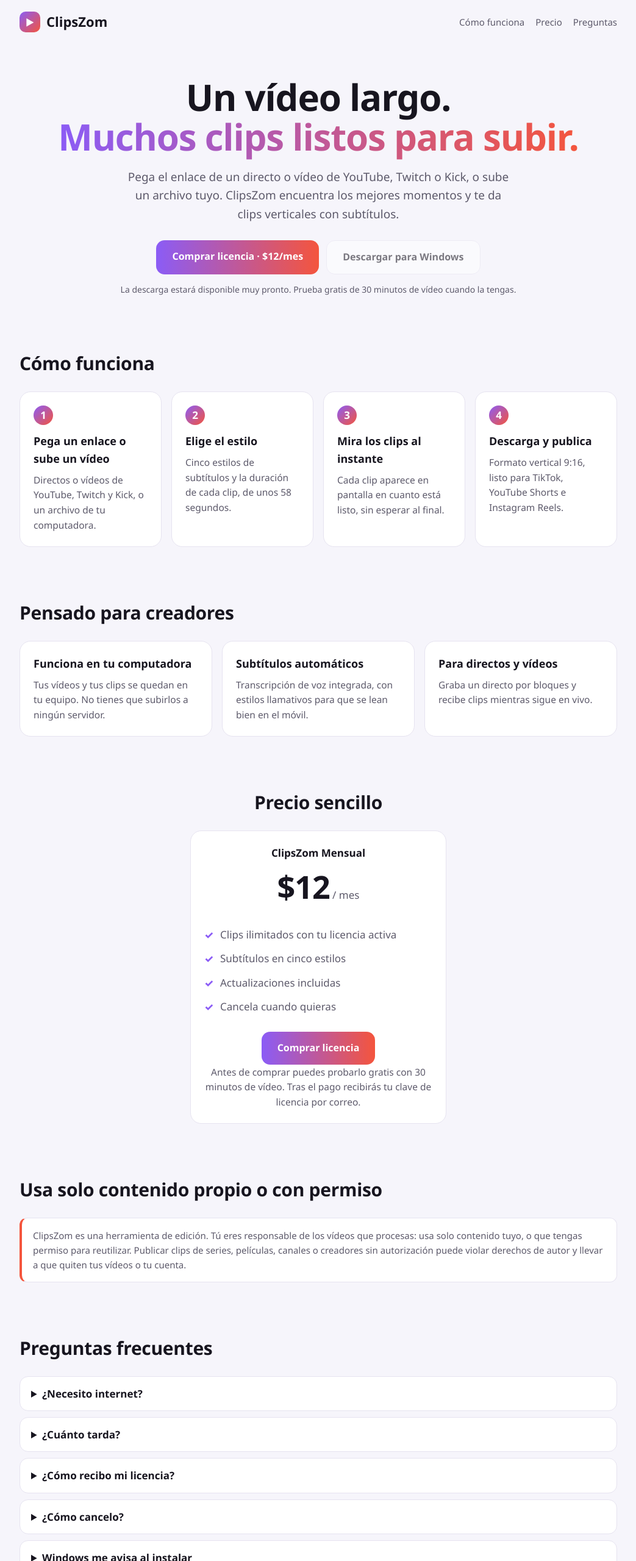
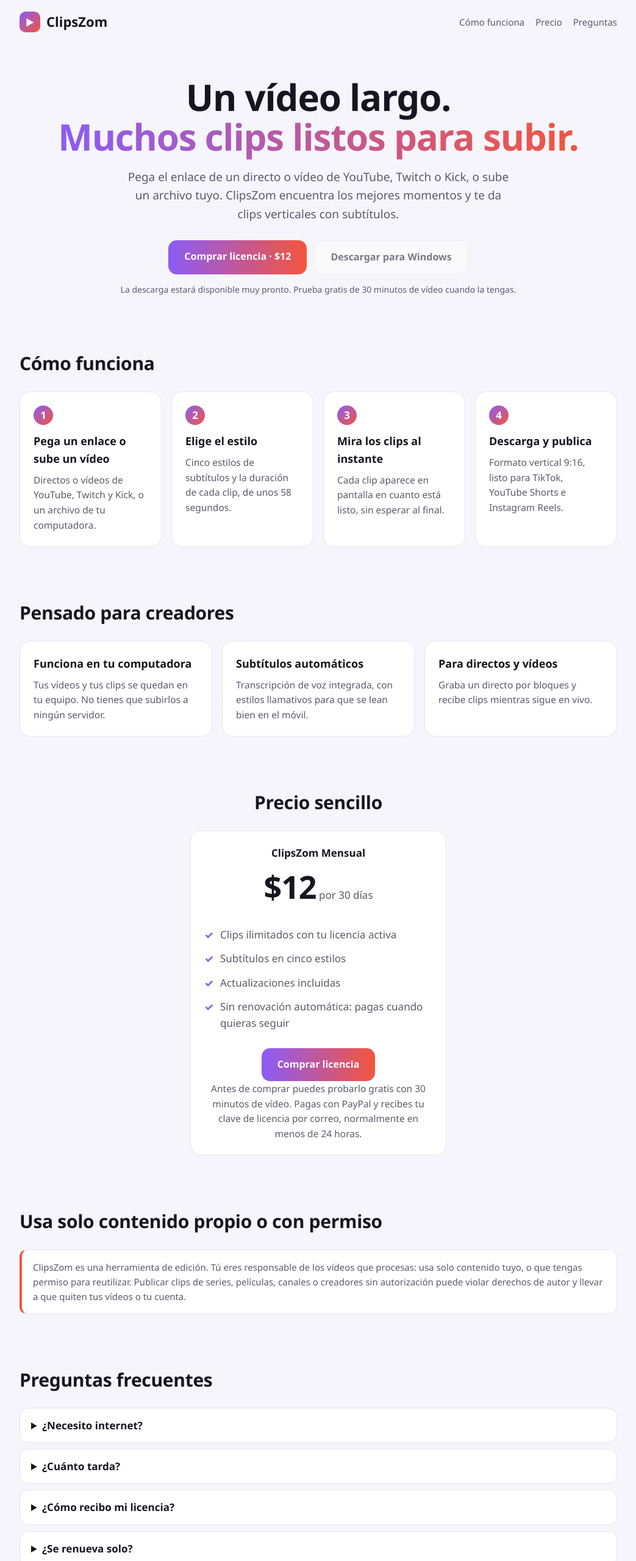
Before and after one commit to AnaSanchez16/clipszom, a plain HTML site: page index.html in a window 1280 px wide. Shown: the top 2560 px of the page at 61% size, without its empty margins (118-1161 px from the left). Drawn offline with Linux system fonts and the light colour scheme.

Commit message:
Add files via upload

```diff
--- a/index.html
+++ b/index.html
@@ -10,7 +10,7 @@
 <h1>Un vídeo largo.<br><em>Muchos clips listos para subir.</em></h1>
 <p class="sub">Pega el enlace de un directo o vídeo de YouTube, Twitch o Kick, o sube un archivo tuyo. ClipsZom encuentra los mejores momentos y te da clips verticales con subtítulos.</p>
 <div class="row">
-<a class="btn" id="buy" href="https://buy.polar.sh/polar_cl_BE2PGa4HOnmMXp0Fvh5EnbYHJDh87UG1e7EQ52ebuFf">Comprar licencia · $12/mes</a>
+<a class="btn" id="buy" href="https://www.paypal.com/ncp/payment/SQN8939KMFFRL">Comprar licencia · $12</a>
 <a class="btn alt" id="dl" href="#" aria-disabled="true">Descargar para Windows</a>
 </div>
 <p class="note" id="dlnote">Prueba gratis de 30 minutos de vídeo, sin tarjeta. Para Windows 10 y 11.</p>
@@ -34,10 +34,10 @@
 <section id="precio"><h2 style="text-align:center">Precio sencillo</h2>
 <div class="card price">
 <div style="font-weight:700">ClipsZom Mensual</div>
-<div><b>$12</b> <span>/ mes</span></div>
-<ul><li>Clips ilimitados con tu licencia activa</li><li>Subtítulos en cinco estilos</li><li>Actualizaciones incluidas</li><li>Cancela cuando quieras</li></ul>
-<a class="btn" href="https://buy.polar.sh/polar_cl_BE2PGa4HOnmMXp0Fvh5EnbYHJDh87UG1e7EQ52ebuFf">Comprar licencia</a>
-<p class="note">Antes de comprar puedes probarlo gratis con 30 minutos de vídeo. Tras el pago recibirás tu clave de licencia por correo.</p>
+<div><b>$12</b> <span>por 30 días</span></div>
+<ul><li>Clips ilimitados con tu licencia activa</li><li>Subtítulos en cinco estilos</li><li>Actualizaciones incluidas</li><li>Sin renovación automática: pagas cuando quieras seguir</li></ul>
+<a class="btn" href="https://www.paypal.com/ncp/payment/SQN8939KMFFRL">Comprar licencia</a>
+<p class="note">Antes de comprar puedes probarlo gratis con 30 minutos de vídeo. Pagas con PayPal y recibes tu clave de licencia por correo, normalmente en menos de 24 horas.</p>
 </div></section>
 
 <section><h2>Usa solo contenido propio o con permiso</h2>
@@ -46,8 +46,8 @@
 <section id="faq"><h2>Preguntas frecuentes</h2>
 <details><summary>¿Necesito internet?</summary><p>Sí, para descargar el vídeo de un enlace y, la primera vez, el modelo de voz (unos 150 MB). La licencia se comprueba en tu equipo, sin conexión.</p></details>
 <details><summary>¿Cuánto tarda?</summary><p>Depende del vídeo y de tu computadora. En un equipo sin tarjeta gráfica, un vídeo de unos 15 minutos tarda entre 10 y 20 minutos.</p></details>
-<details><summary>¿Cómo recibo mi licencia?</summary><p>Después de pagar te enviamos tu clave por correo. La pegas en la pantalla de licencia del programa y se activa.</p></details>
-<details><summary>¿Cómo cancelo?</summary><p>Puedes cancelar tu suscripción cuando quieras desde el correo de confirmación de tu compra. Seguirás usando el programa hasta que termine el periodo pagado.</p></details>
+<details><summary>¿Cómo recibo mi licencia?</summary><p>Después de pagar con PayPal te enviamos tu clave por correo. La pegas en la pantalla de licencia del programa y se activa.</p></details>
+<details><summary>¿Se renueva solo?</summary><p>No. Cada pago cubre 30 días de licencia. Cuando se termine, decides si pagas otro mes. No hay cobros automáticos.</p></details>
 <details><summary>Windows me avisa al instalar</summary><p>Es normal en programas nuevos que aún no tienen firma digital. Pulsa «Más información» y luego «Ejecutar de todas formas».</p></details>
 <details><summary>¿Tienes una duda?</summary><p>Escríbenos por mensaje en <a href="https://www.tiktok.com/@anasanchez29915">TikTok</a>.</p></details>
 </section>
```
Also changed, not shown: privacidad.html (+2 -2 lines), terminos.html (+2 -2 lines).
